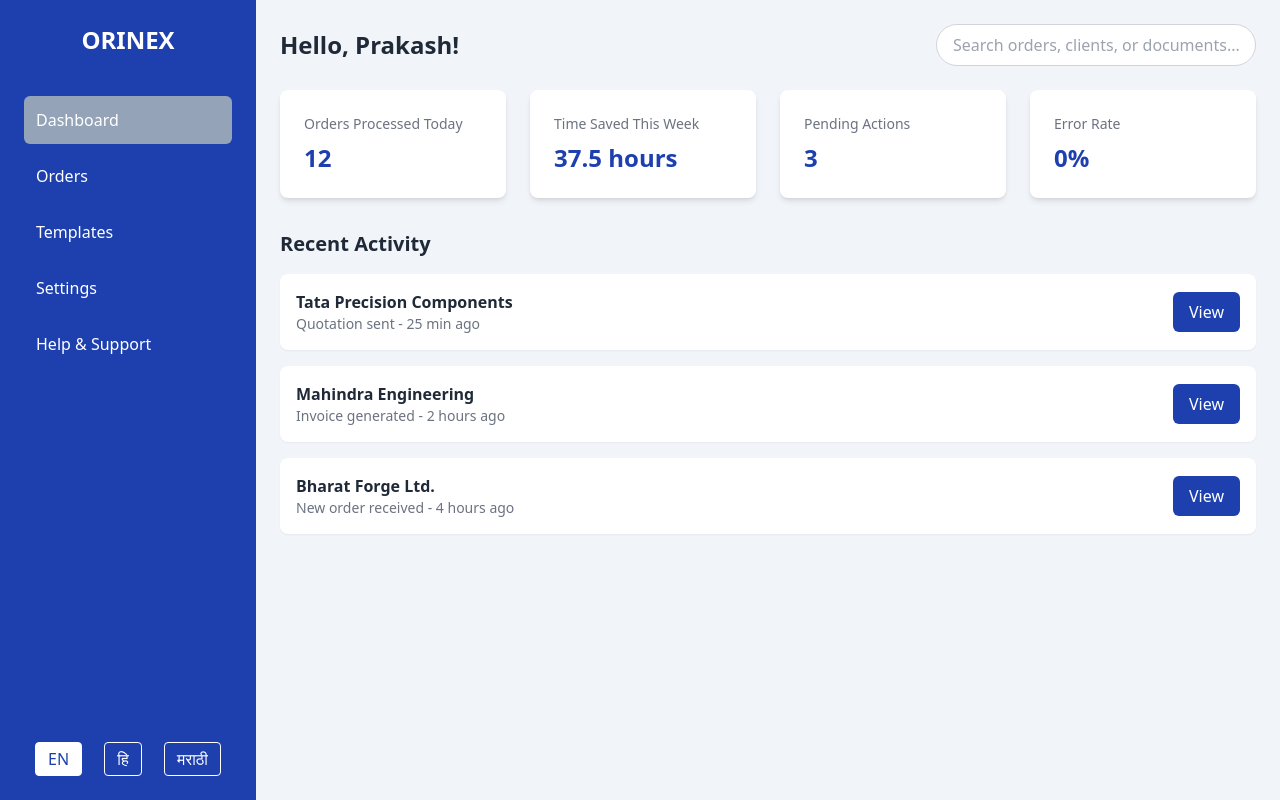
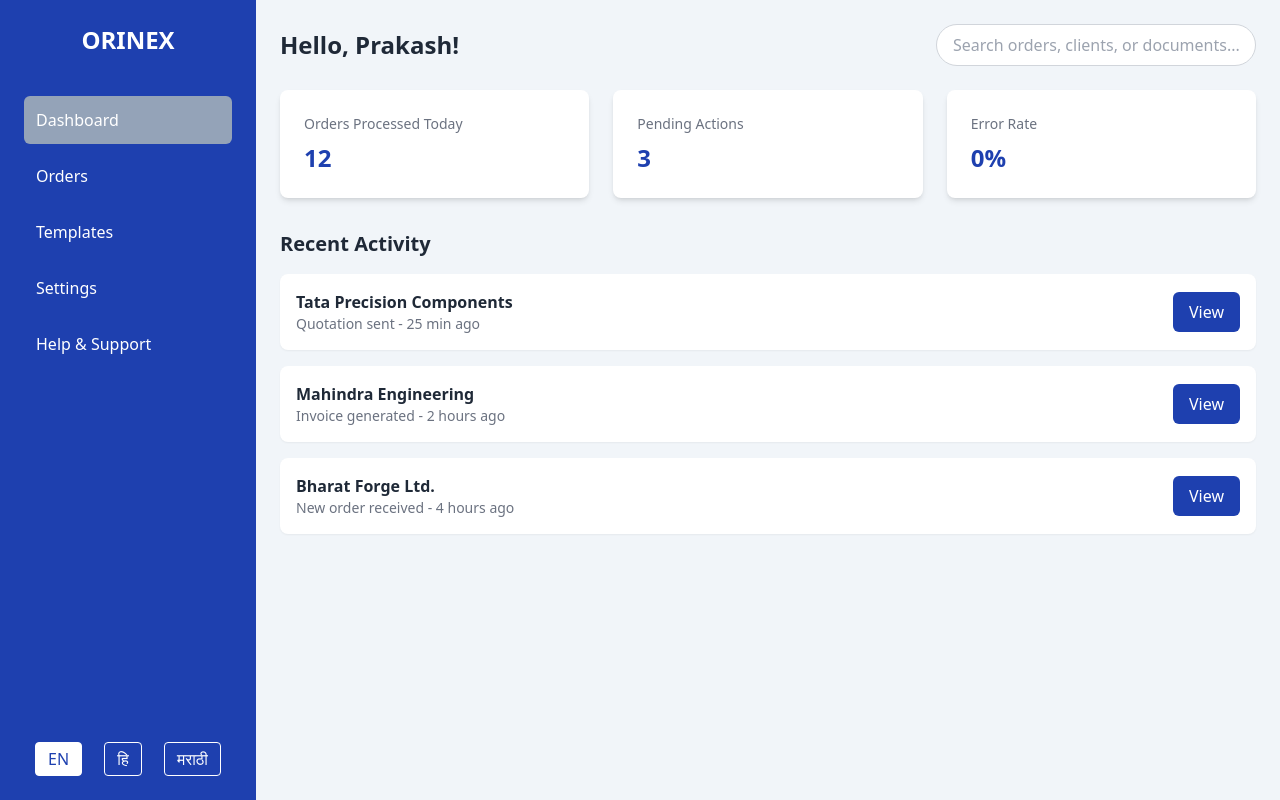
Before and after one commit to sujayganorkar/orinex-frontend-prototype, a Next.js app: page /dashboard in a window 1280 px wide. Built offline with nearby package versions, Linux system fonts and the light colour scheme.

Commit message:
Update dashboard stats and layout
Removed 'Time Saved This Week' stat and adjusted grid layout.

```diff
--- a/src/pages/dashboard.tsx
+++ b/src/pages/dashboard.tsx
@@ -4,7 +4,6 @@ import Layout from '@/components/Layout';
 const Dashboard: React.FC = () => {
   const stats = [
     { title: 'Orders Processed Today', value: '12' },
-    { title: 'Time Saved This Week', value: '37.5 hours' },
     { title: 'Pending Actions', value: '3' },
     { title: 'Error Rate', value: '0%' }
   ];
@@ -41,7 +40,7 @@ const Dashboard: React.FC = () => {
           </div>
         </div>
 
-        <div className="grid grid-cols-4 gap-6 mb-8">
+        <div className="grid grid-cols-3 gap-6 mb-8">
           {stats.map((stat, index) => (
             <div
               key={index}
```
